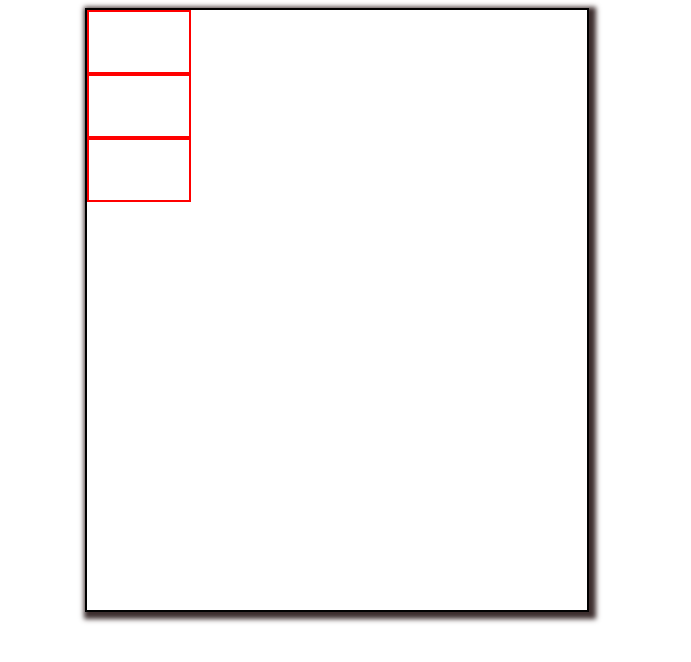
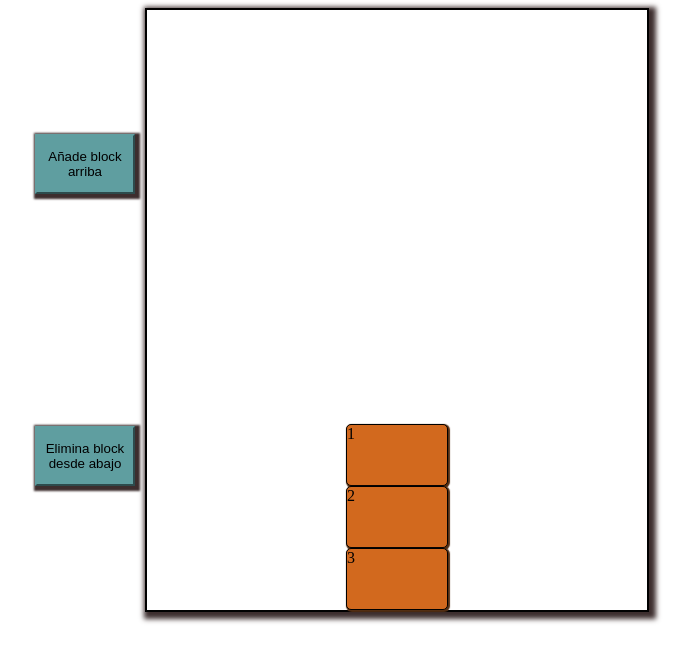
Before and after one commit to zinGit-Dev/ColocarBlocks-timeout-ex2-12-11-2020, a plain HTML site: page index.html in a window 1280 px wide. Shown: the whole page, without its empty margins (303-994 px from the left). Drawn offline with Linux system fonts and the light colour scheme.

Commit message:
ejercicio terminado

```diff
--- a/index.html
+++ b/index.html
@@ -8,12 +8,19 @@
     <script defer src="scripts.js"></script>
 </head>
 <body>
-  <div id="stack" class="stackContainer">
+    <div class="divButton">
 
-    <div class="block"></div>
-    <div class="block"></div>
-    <div class="block"></div>
-  </div>
+        <button id="addDiv" >Añade block arriba</button>
+
+        <button id="removeDiv" >Elimina block desde abajo</button>
+    </div>
+    <div id="stack" class="stackContainer">
+
+        <div id="blockId" class="block">3</div>
+        <div  id="blockId" class="block">2</div>
+        <div id="blockId"   class="block">1</div>
+    </div>
+
 
 
 
--- a/scripts.js
+++ b/scripts.js
@@ -0,0 +1,31 @@
+
+
+function handleClickAddDivButton(){
+
+        const stackContainer= document.querySelector("#stack")
+
+        let t = document.createElement("div");
+
+        t.className= "block"
+        t.id= "blockId"
+        stackContainer.append(t);
+
+}
+//segun el profe t.id= "blockId" no es necesario, ya que estoy metiendo el parent child(pendiente de comprobación)
+const addDivButton= document.querySelector("#addDiv")
+addDivButton.addEventListener("click",handleClickAddDivButton)
+
+
+
+function handleClickRemoveDivButton(){
+    setTimeout(() => {
+        const elem = document.getElementById("blockId");
+        elem.parentNode.removeChild(elem);
+
+    }, 200);
+
+}
+
+const removeDivButton = document.querySelector("#removeDiv")
+
+removeDivButton.addEventListener("click",handleClickRemoveDivButton)
--- a/styles.css
+++ b/styles.css
@@ -1,19 +1,45 @@
-body{
+body {
     display: flex;
     justify-content: center;
+
 }
 .stackContainer {
     display: flex;
-    justify-content: flex-start;
-    flex-direction: column;
+    flex-direction: column-reverse;
+    align-items: center;
     height: 600px;
     width: 500px;
     border: 2px solid black;
     box-shadow:  3px 3px 5px 4px rgb(61, 46, 46);
+
+
+
 }
 
 .block {
+    display: flex;
+    order: -1;
     height: 60px;
     width: 100px;
-    border: 2px solid red;
+    border: 1px solid black;
+    border-radius: 5px;
+    background-color: chocolate;
+    box-shadow:  1px 1px 1px 1px rgb(83, 46, 19);
+
+
 }
+button {
+    height: 60px;
+    width: 100px;
+   border-color: cadetblue;
+    background-color: cadetblue;
+    box-shadow:  2px 2px 2px 3px rgb(61, 46, 46);
+}
+.divButton {
+    display: flex;
+    flex-direction: column;
+    justify-content: center;
+    align-items: center;
+    justify-content: space-around;
+    margin: 10px;
+}
```
